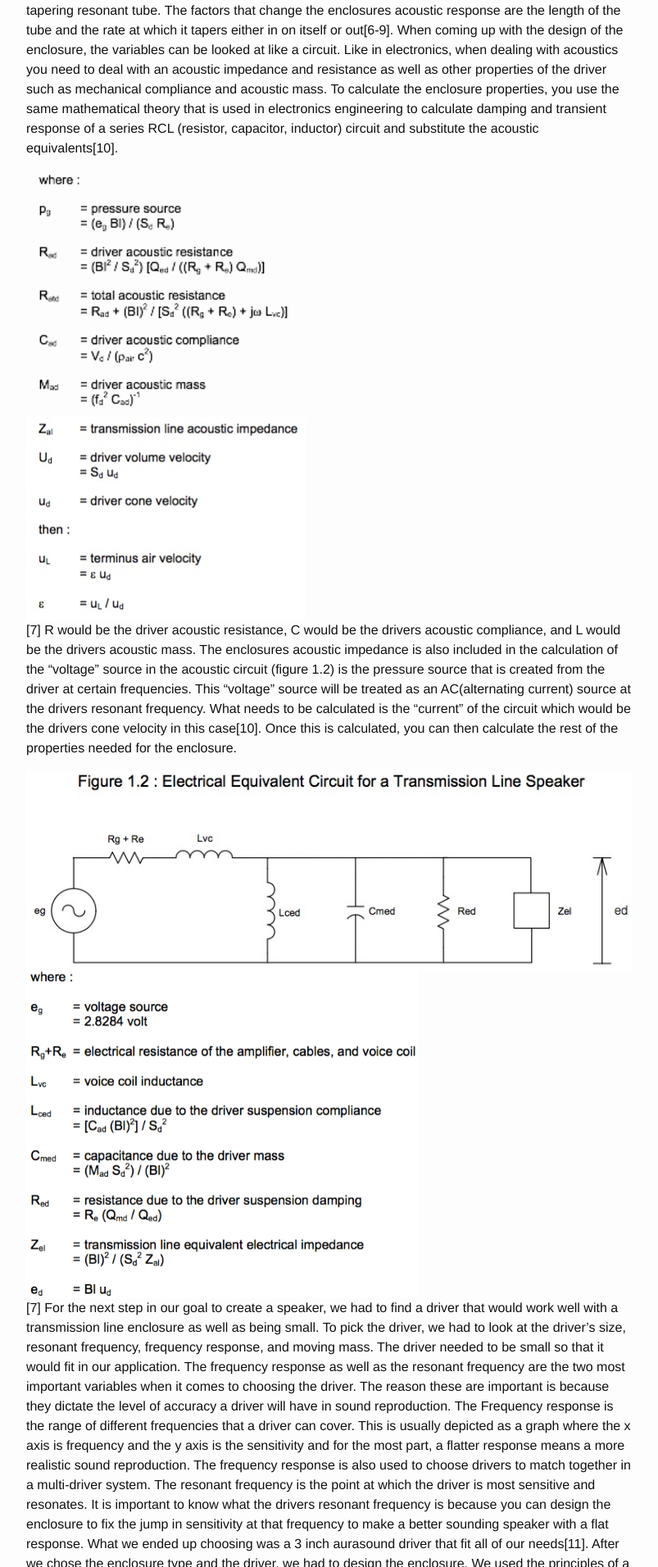
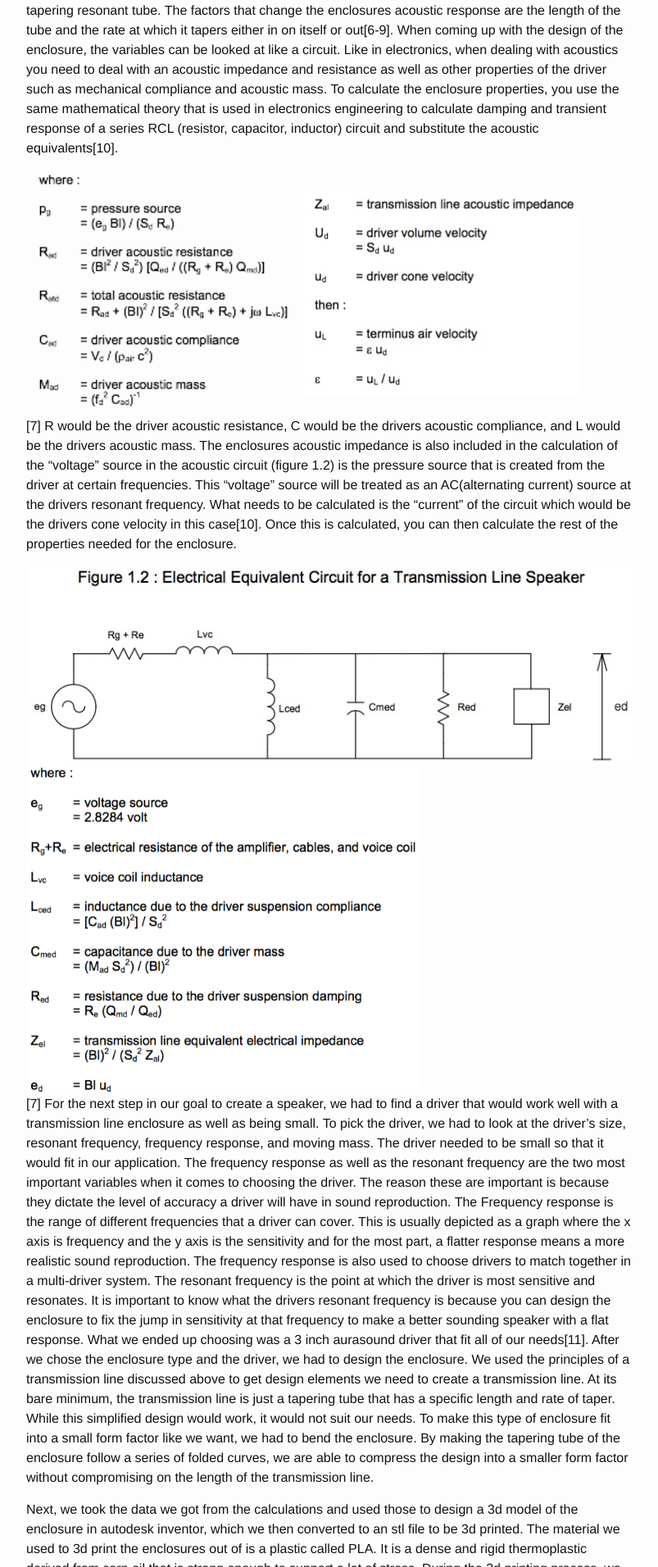
Before and after one commit to alexalwks2/aaronjohn2.github.io, a Jekyll site: the page built from _posts/2015-12-01-bass-speaker-project.md, in a window 1280 px wide. Shown: the part 2374-4286 px from the top of the page at 82% size, without its empty margins (238-1041 px from the left). Built offline with Jekyll 4.4.1, drawn with Linux system fonts in a browser that asks for light colours; comment, search, counter and statistics services are not loaded.

Commit message:
Update 2015-12-01-bass-speaker-project.md

```diff
--- a/_posts/2015-12-01-bass-speaker-project.md
+++ b/_posts/2015-12-01-bass-speaker-project.md
@@ -29,8 +29,6 @@ To start our project, we first had to do some research on what makes a good spea
 
 <div class="imgcap">
 <img src="/assets/bass/image5.png" height="300">
-</div>
-<div class="imgcap">
 <img src="/assets/bass/image1.jpg">
 </div>
 
@@ -38,8 +36,6 @@ To start our project, we first had to do some research on what makes a good spea
 
 <div class="imgcap">
 <img src="/assets/bass/image2.jpg">
-</div>
-<div class="imgcap">
 <img src="/assets/bass/image3.png" height="400">
 </div>
 
```
